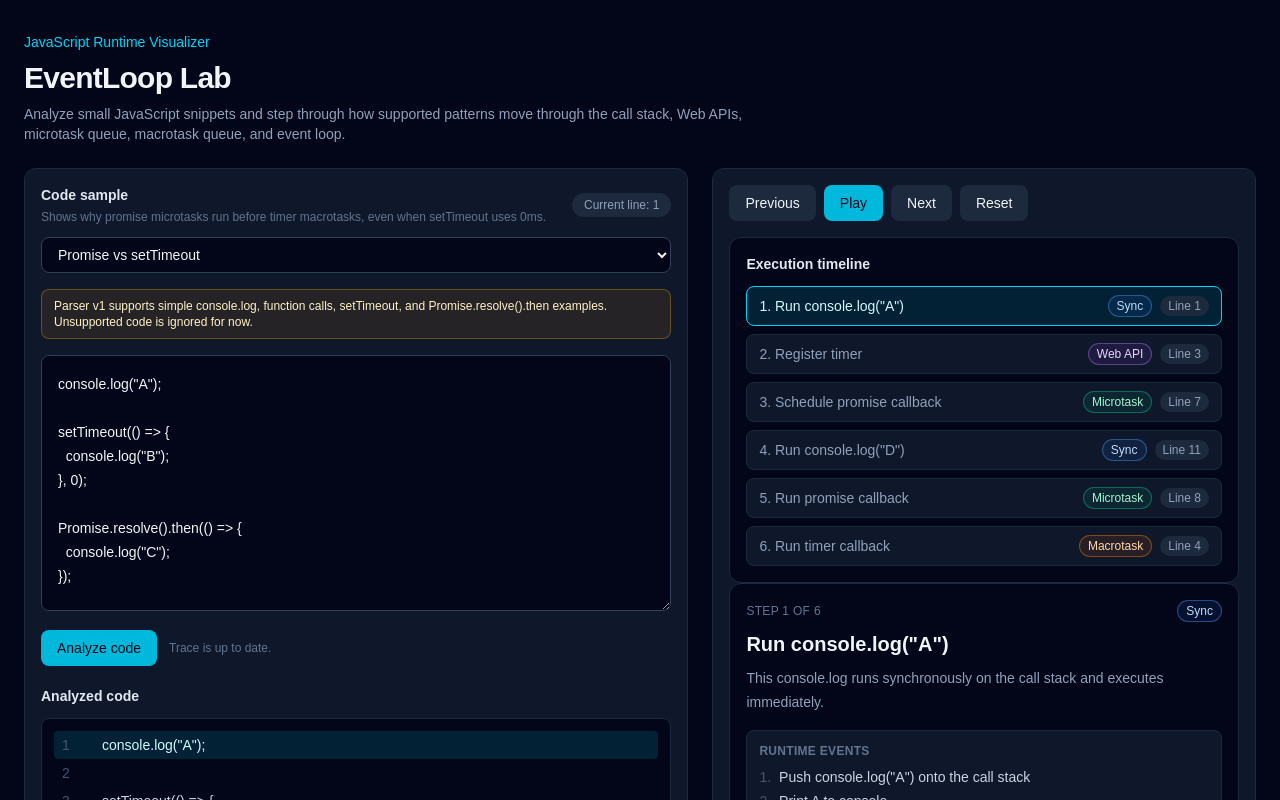
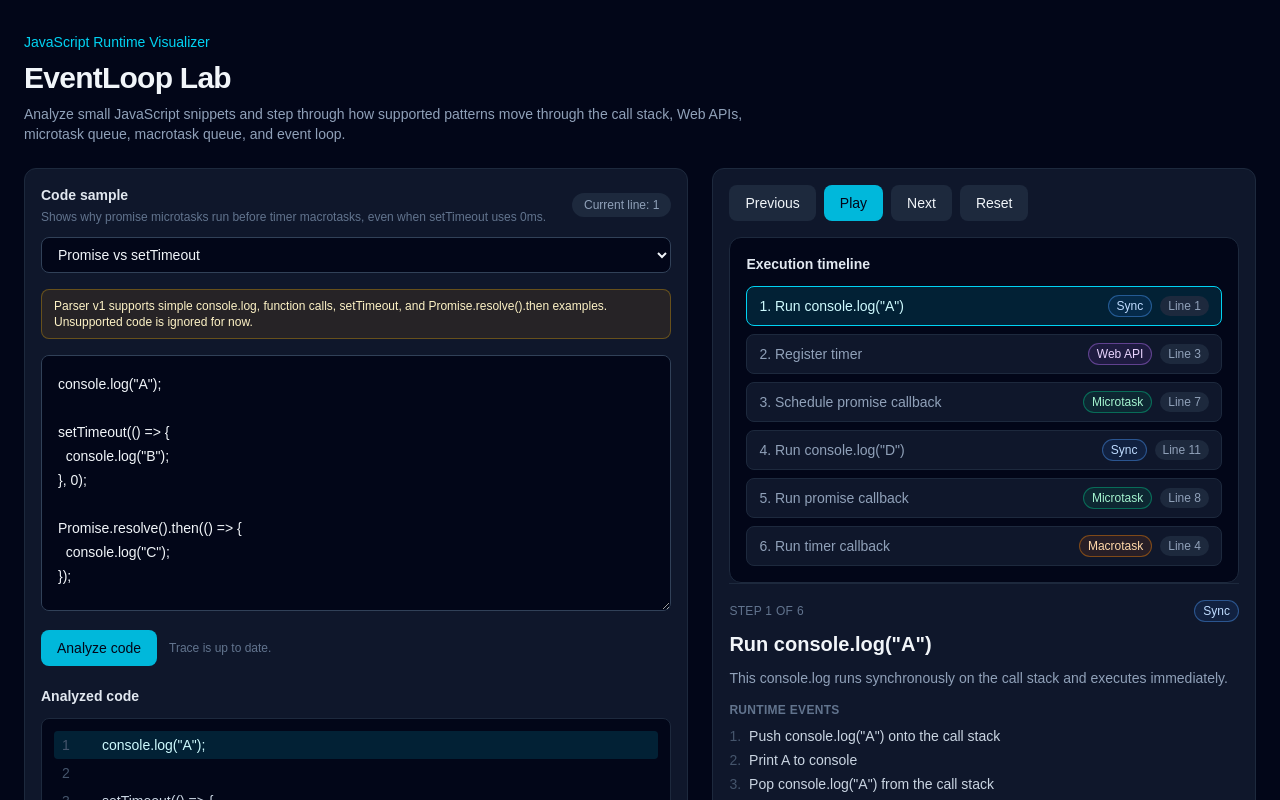
Before and after one commit to ambarbs/eventloop-lab, a Next.js app: page / in a window 1280 px wide. Shown: the top 800 px of the page. Built offline with nearby package versions, Linux system fonts and the light colour scheme.

Commit message:
refactor step detail layout

```diff
--- a/components/trace/StepDetail.tsx
+++ b/components/trace/StepDetail.tsx
@@ -9,7 +9,7 @@ type StepDetailProps = {
 
 export function StepDetail({ step, stepNumber, totalSteps }: StepDetailProps) {
   return (
-    <div className="rounded-xl border border-slate-800 bg-slate-950 p-4">
+    <section className="border-t border-slate-800 pt-4">
       <div className="flex items-center justify-between gap-3">
         <p className="text-xs uppercase tracking-wide text-slate-500">
           Step {stepNumber} of {totalSteps}
@@ -27,12 +27,12 @@ export function StepDetail({ step, stepNumber, totalSteps }: StepDetailProps) {
       </p>
 
       {step.events && step.events.length > 0 ? (
-        <div className="mt-4 rounded-lg border border-slate-800 bg-slate-900 p-3">
-          <h3 className="mb-2 text-xs font-semibold uppercase tracking-wide text-slate-500">
+        <div className="mt-3">
+          <h3 className="text-xs font-semibold uppercase tracking-wide text-slate-500">
             Runtime events
           </h3>
 
-          <ol className="space-y-1 text-sm text-slate-300">
+          <ol className="mt-2 space-y-1 text-sm text-slate-300">
             {step.events.map((event, index) => (
               <li key={`${event}-${index}`} className="flex gap-2">
                 <span className="text-slate-600">{index + 1}.</span>
@@ -42,6 +42,6 @@ export function StepDetail({ step, stepNumber, totalSteps }: StepDetailProps) {
           </ol>
         </div>
       ) : null}
-    </div>
+    </section>
   );
 }
```
